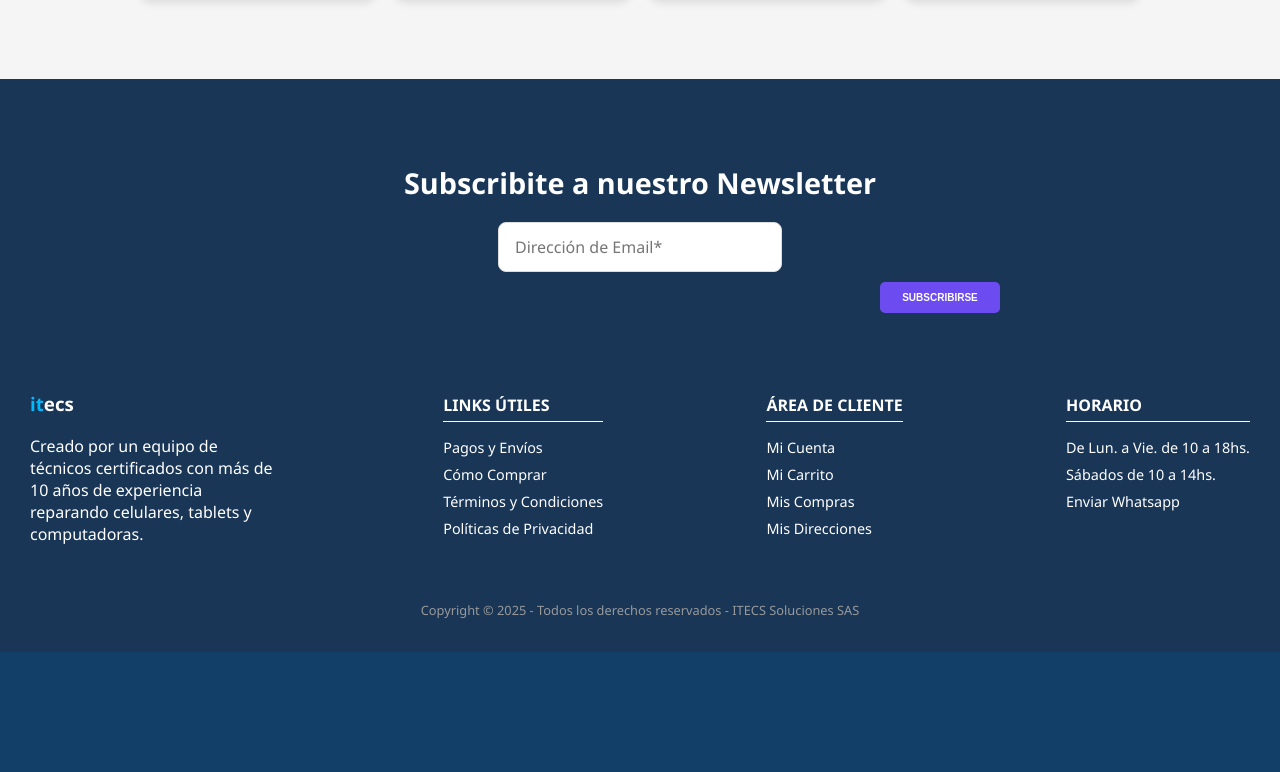
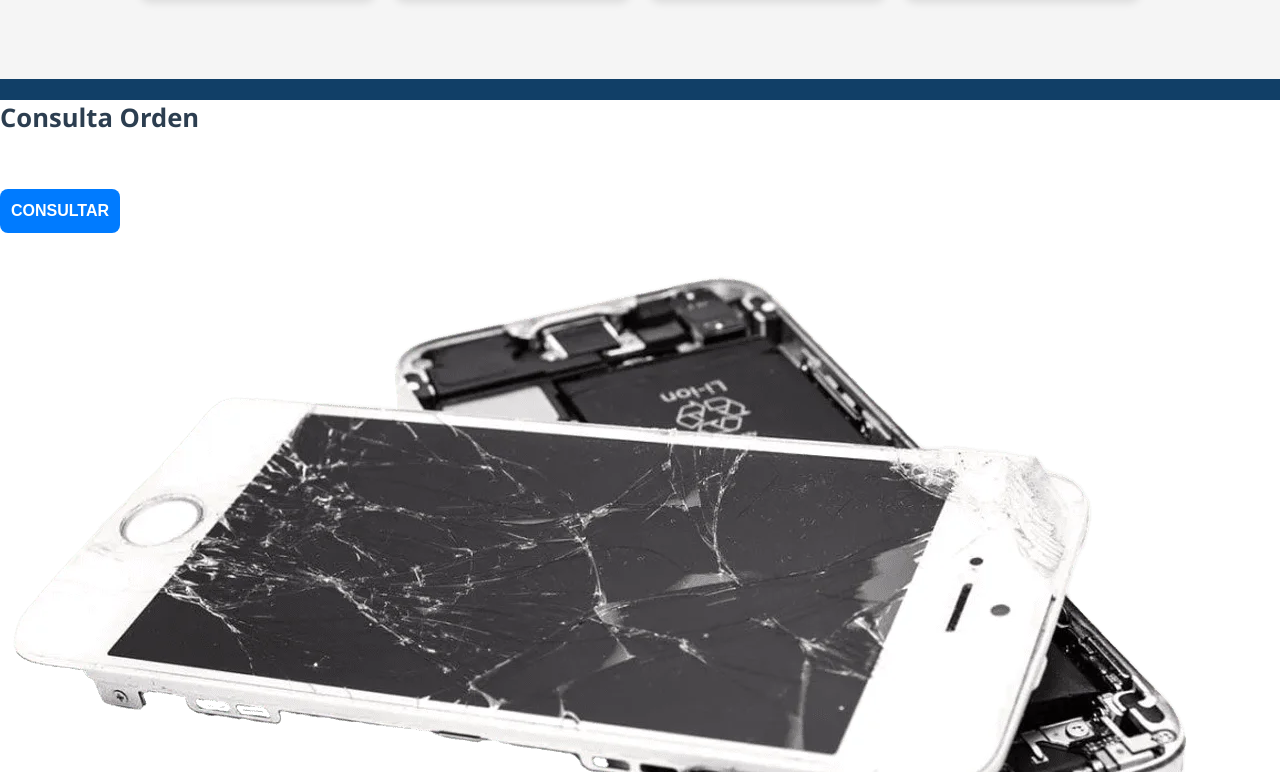
Before and after one commit to gustavo-manzini/Itecs, a React (Vite) app: page / in a window 1280 px wide. Shown: the part 1468-2240 px from the top of the page. Before the commit the page ends 2120 px from the top, so only its background shows below. Built offline with nearby package versions, Linux system fonts and the light colour scheme.

Commit message:
agregue consultar orden

```diff
--- a/src/App.css
+++ b/src/App.css
@@ -1289,3 +1289,8 @@ border-radius: 10px;
 .reparacion-section h2{
   text-align: center;
 }
+
+.categoria-ordenes{
+  color: white;
+  background-color: white;
+}
--- /dev/null
+++ b/src/Componentes/Consultarordenes.jsx
@@ -0,0 +1,22 @@
+const CardConsultarOrden = ({
+  title,
+  description,
+  buttonText,
+  onButtonClick,
+  imageSrc,
+  imageAlt
+}) => {
+  return (
+    <div className="card-consultar-orden">
+      <div className="text-section">
+        <h2>{title}</h2>
+        <p>{description}</p>
+        <button onClick={onButtonClick}>{buttonText}</button>
+      </div>
+      <div className="image-section">
+        <img src={imageSrc} alt={imageAlt} />
+      </div>
+    </div>
+  );
+};
+export default CardConsultarOrden;
--- a/src/Componentes/Home.jsx
+++ b/src/Componentes/Home.jsx
@@ -2,7 +2,8 @@ import React, { useState } from "react";
 import "../App.css";
 import Categorias from "./Categorias";
 import Reparaciones from "./Reparaciones";
-
+import Ordenes from "./Consultarordenes"
+import CardConsultarOrden from "./Consultarordenes";
 const slideData = [
   {
     text1: "Reparacion de moviles",
@@ -140,6 +141,16 @@ function Home() {
       <section className="categorias-section">
         <Categorias />
       </section>
+      <section className="categoria-ordenes">
+      <CardConsultarOrden
+      title="Consulta Orden"
+      description="TIenes un equipo en nuestro servicio tecnico? Consulta el estado de tu orden"
+      buttonText="CONSULTAR"
+      onButtonClick={() => alert("Consultando...")}
+      imageSrc="/public/home/orden.webp"
+      imageAlt="Telefono roto"
+      />
+      </section>
 </>
   );
 }
```
Also changed, not shown: public/home/orden.webp (added).
